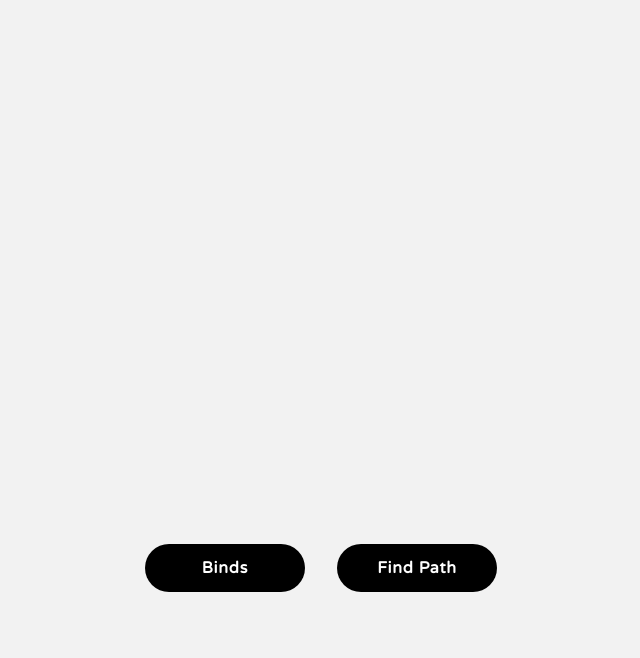
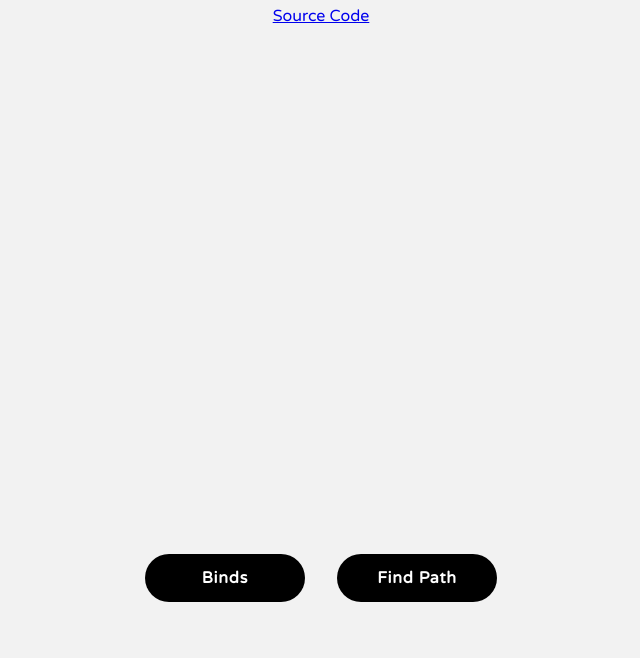
Before and after one commit to chompaa/wasm-a-star, a website built with webpack: page static/index.html in a window 1280 px wide. Shown: the part 142-800 px from the top of the page, without its empty margins (319-959 px from the left). Built offline with nearby package versions, Linux system fonts and the light colour scheme.

Commit message:
add source code link

```diff
--- a/static/index.html
+++ b/static/index.html
@@ -10,6 +10,7 @@
 <body>
   <noscript>This page contains WebAssembly and JavaScript content, please enable JavaScript in your browser.</noscript>
   <h1>A* Pathfinder</h1>
+  <a href="https://github.com/chompaa/wasm-a-star">Source Code</a>
   <canvas id="a-star-canvas"></canvas>
   <script src="index.js"></script>
   <div id="buttons">
```
